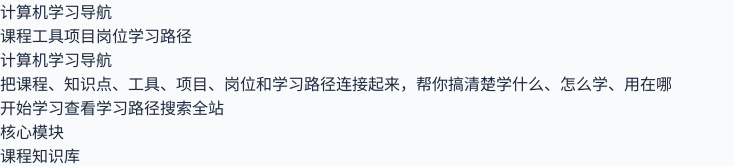
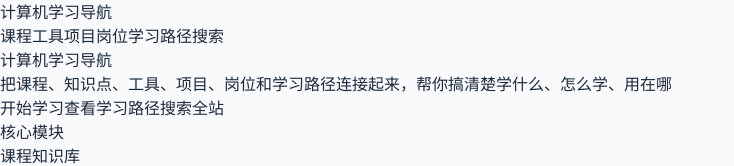
Before and after one commit to dhmlocker/cs-learning-nav, a React (Vite) app: page / in a window 1280 px wide. Shown: the top 166 px of the page, without its empty margins (0-734 px from the left). Built offline with nearby package versions, Linux system fonts and the light colour scheme.

Commit message:
feat: add global search nav link

```diff
--- a/src/components/Layout.tsx
+++ b/src/components/Layout.tsx
@@ -6,6 +6,7 @@ const navItems = [
   { to: '/projects', label: '项目' },
   { to: '/jobs', label: '岗位' },
   { to: '/paths', label: '学习路径' },
+  { to: '/search', label: '搜索' },
 ]
 
 export default function Layout({ children }: { children: React.ReactNode }) {
```
